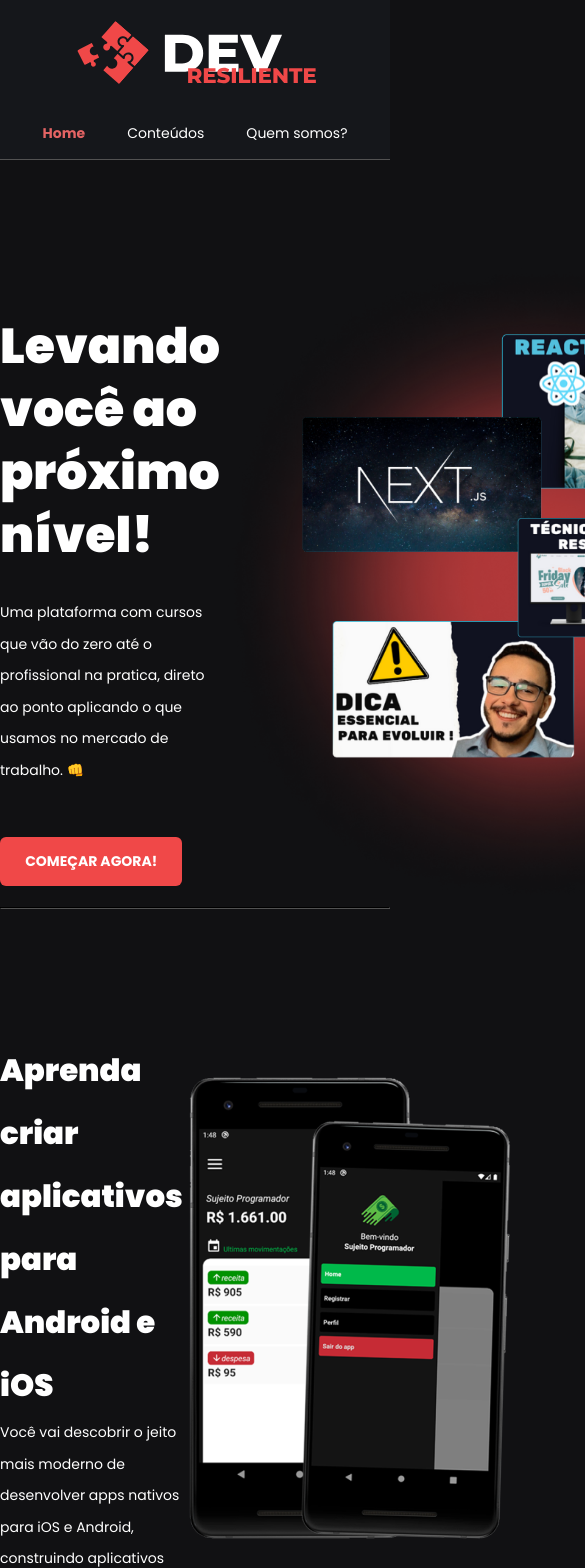
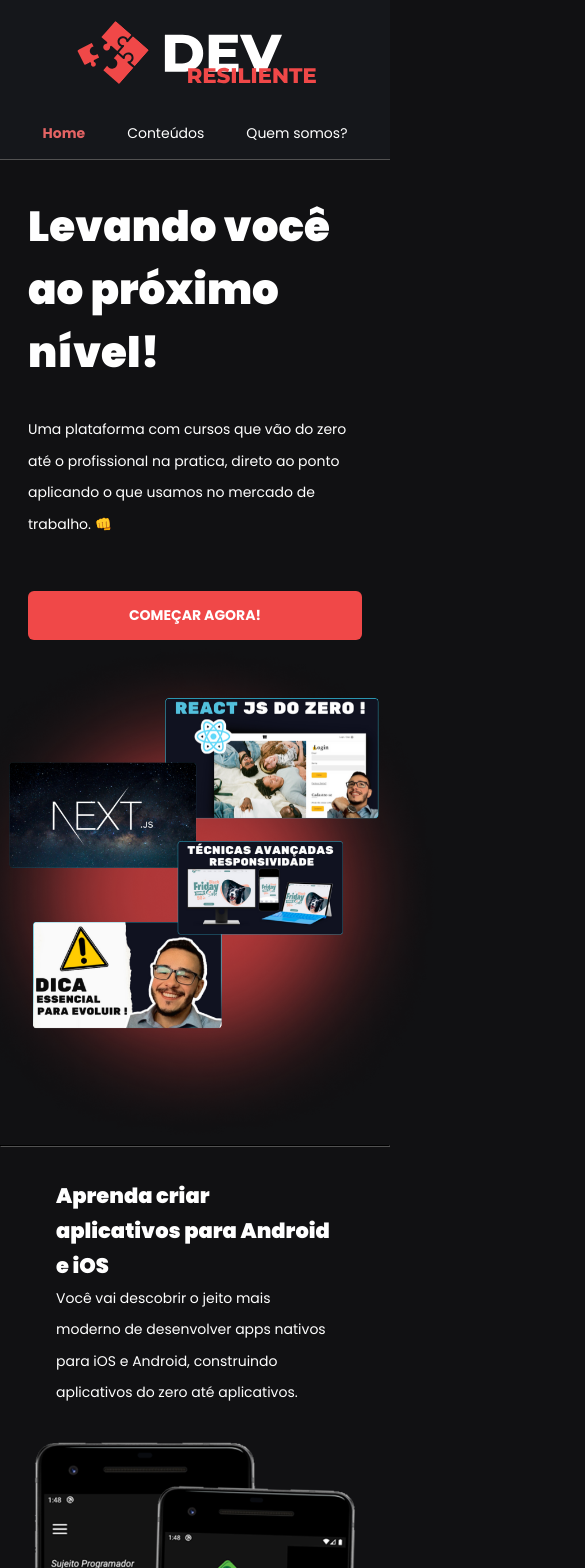
Before and after one commit to GabriellDev0/projeto-blog, a Next.js app: page / in a window 390 px wide. Shown: the top 1568 px of the page, 585 px wide, since content can reach past the window. Built offline with nearby package versions, Linux system fonts and the light colour scheme.

Commit message:
Adicionada a responsividade para página principal do projeto

```diff
--- a/src/components/Header/header.styles.module.scss
+++ b/src/components/Header/header.styles.module.scss
@@ -50,7 +50,7 @@
   }
 }
 
-@media(max-width: 751px){
+@media(max-width: 769px){
   .readyButton{
     display: none;
   }
--- a/src/styles/home.module.scss
+++ b/src/styles/home.module.scss
@@ -33,6 +33,7 @@
 }
 
 .division{
+  width: 100%;
   height: 1px;
   border-color: var(--gray-200);
 }
@@ -95,3 +96,88 @@
     margin-top: 2.5rem;
   }
 }
+
+@media(max-width: 1200px){
+  .sectionCTA, .sectionContent, .nextLevelContent{
+    padding: 0 2rem;
+  }
+    .containerMain{
+      button{
+        display: block;
+      }
+      img{
+        max-width: 600px;
+      }
+      div {
+        h1{
+          font-size: 3rem;
+        }
+        h2{
+          font-size: 2.3rem;
+        }
+        p{
+          font-size: 1rem;
+        }
+      }
+
+      footer {
+        h2{
+          font-size: 2.3rem;
+        }
+        p{
+          font-size: 1rem;
+        }
+      }
+
+    }
+
+}
+
+@media(max-width: 1200px){
+    .sectionText{
+       padding: 0 2rem;
+    }
+}
+
+@media(max-width: 1000px){
+  .sectionCTA, .sectionContent{
+    flex-direction: column;
+    button{
+      width: 100%;
+    }
+  }
+  .containerMain{
+    img{
+        max-width: 500px;
+    }
+    div {
+
+      h2{
+        font-size: 1.5rem;
+        line-height: 2.5rem;
+      }
+      p{
+        font-size: 1rem;
+      }
+    }
+  }
+  .sectionContent{
+    > img{
+      order: 2;
+    }
+      img{
+        margin-top: 2rem;
+        margin-bottom: 4rem;
+        max-width: 400px;
+      }
+  }
+  .nextLevelContent{
+    h2{
+      font-size: 1.5rem;
+      line-height: 2.5rem;
+    }
+    p{
+      font-size: 1rem;
+    }
+  }
+}
```
